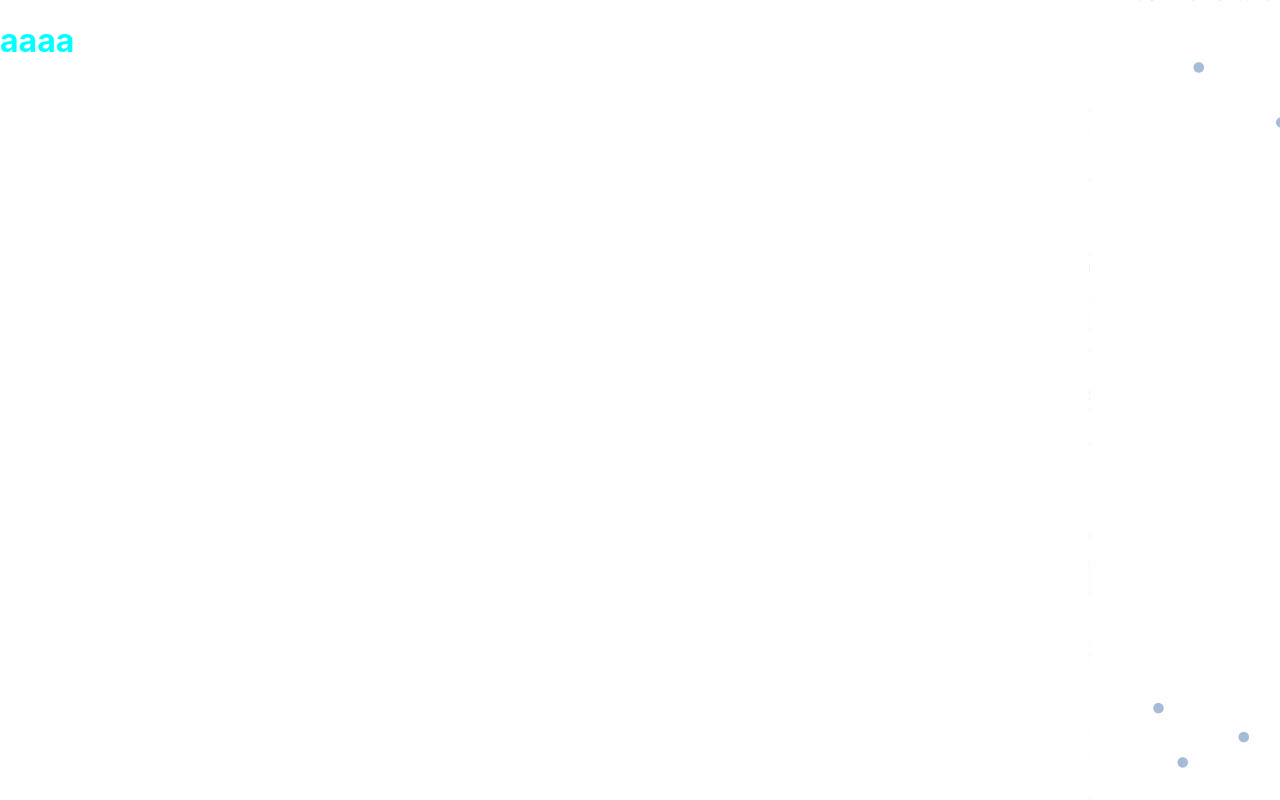
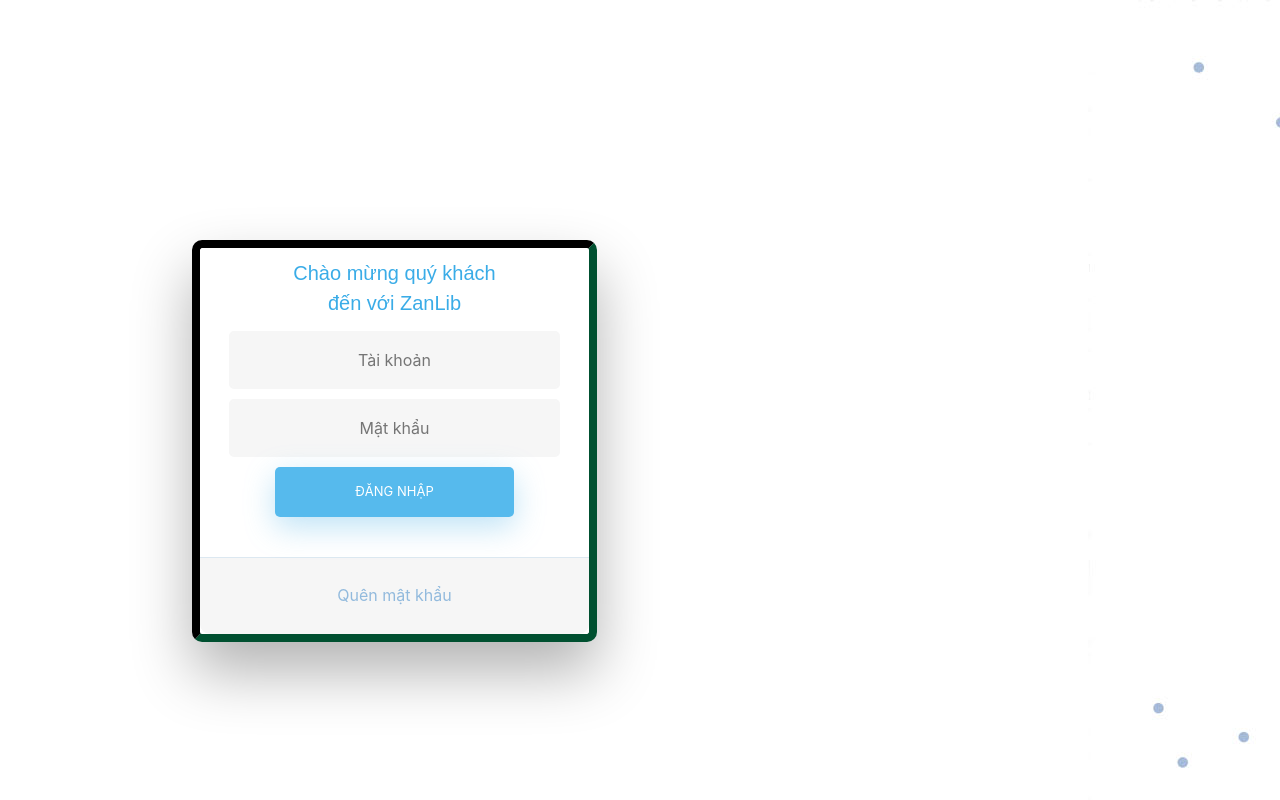
Before and after one commit to zannaghazi/TKPM, a React (Create React App) app in the folder Implementation/ui-project/: page /Login in a window 1280 px wide. Built offline with nearby package versions, Linux system fonts and the light colour scheme.

Commit message:
tạo UI Login

```diff
--- /dev/null
+++ b/Implementation/ui-project/src/Component/FormLogin.js
@@ -0,0 +1,28 @@
+import React from 'react';
+
+function FormLogin(props) {
+    return (
+        <form>
+            <input
+                type="text"
+                id="login"
+                class="fadeIn second"
+                name="login"
+                placeholder="Tài khoản"
+                v-model="userName"
+            />
+            <input
+                type="password"
+                id="password"
+                class="fadeIn third"
+                name="password"
+                placeholder="Mật khẩu"
+                v-model="passWord"
+            />
+            {/* <div v-if="err != ''" class="my-err-message">{{ err }}</div> */}
+            <input type="submit" class="fadeIn fourth" defaultValue="Log In" value="Đăng nhập" />
+        </form>
+    );
+}
+
+export default FormLogin;
--- a/Implementation/ui-project/src/Component/Login.js
+++ b/Implementation/ui-project/src/Component/Login.js
@@ -1,11 +1,24 @@
 import React from 'react';
 import styles from './static/styles.module.css'
+import 'bootstrap/dist/css/bootstrap.min.css';
+import './static/my-login.css'
+import FormLogin from './FormLogin'
 
 function Login(props) {
     console.log(styles);
     return (
         <div className={styles.myLoginPage}>
-            <h1 className={styles.myFont}>aaaa</h1>
+            <div class="fadeInDown my-login">
+                <div id="formContent" method="post" novalidate name="formContent">
+                    <div class="fadeIn first">
+                        <label class="my-label">Chào mừng quý khách đến với ZanLib</label>
+                    </div>
+                    <FormLogin />
+                    <div id="formFooter">
+                        <a class="underlineHover my-login-link" href="#">Quên mật khẩu</a>
+                    </div>
+                </div>
+            </div>
         </div>
     );
 }
--- /dev/null
+++ b/Implementation/ui-project/src/Component/static/my-login.css
@@ -0,0 +1,265 @@
+.my-login {
+    position: absolute;
+    top: 30%;
+    left: 15%;
+}
+
+.my-login-link {
+    color: #92badd;
+    display: inline-block;
+    text-decoration: none;
+    font-weight: 400;
+}
+
+#formContent {
+    -webkit-border-radius: 10px 10px 10px 10px;
+    border-radius: 10px 10px 10px 10px;
+    background: #fff;
+    padding: 30px;
+    width: 90%;
+    max-width: 450px;
+    position: relative;
+    padding: 0px;
+    -webkit-box-shadow: 0 30px 60px 0 rgba(0, 0, 0, 0.3);
+    box-shadow: 0 30px 60px 0 rgba(0, 0, 0, 0.3);
+    text-align: center;
+    border: #005030 8px inset;
+}
+
+#formFooter {
+    background-color: #f6f6f6;
+    border-top: 1px solid #dce8f1;
+    padding: 25px;
+    text-align: center;
+    -webkit-border-radius: 0 0 10px 10px;
+    border-radius: 0 0 10px 10px;
+}
+
+
+/* FORM TYPOGRAPHY*/
+
+input[type="button"],
+input[type="submit"],
+input[type="reset"] {
+    background-color: #56baed;
+    border: none;
+    color: white;
+    padding: 15px 80px;
+    text-align: center;
+    text-decoration: none;
+    display: inline-block;
+    text-transform: uppercase;
+    font-size: 13px;
+    -webkit-box-shadow: 0 10px 30px 0 rgba(95, 186, 233, 0.4);
+    box-shadow: 0 10px 30px 0 rgba(95, 186, 233, 0.4);
+    -webkit-border-radius: 5px 5px 5px 5px;
+    border-radius: 5px 5px 5px 5px;
+    margin: 5px 20px 40px 20px;
+    -webkit-transition: all 0.3s ease-in-out;
+    -moz-transition: all 0.3s ease-in-out;
+    -ms-transition: all 0.3s ease-in-out;
+    -o-transition: all 0.3s ease-in-out;
+    transition: all 0.3s ease-in-out;
+}
+
+input[type="button"]:hover,
+input[type="submit"]:hover,
+input[type="reset"]:hover {
+    background-color: #39ace7;
+}
+
+input[type="button"]:active,
+input[type="submit"]:active,
+input[type="reset"]:active {
+    -moz-transform: scale(0.95);
+    -webkit-transform: scale(0.95);
+    -o-transform: scale(0.95);
+    -ms-transform: scale(0.95);
+    transform: scale(0.95);
+}
+
+input[type="text"],
+input[type="password"] {
+    background-color: #f6f6f6;
+    border: none;
+    color: #0d0d0d;
+    padding: 15px 32px;
+    text-align: center;
+    text-decoration: none;
+    display: inline-block;
+    font-size: 16px;
+    margin: 5px;
+    width: 85%;
+    border: 2px solid #f6f6f6;
+    -webkit-transition: all 0.5s ease-in-out;
+    -moz-transition: all 0.5s ease-in-out;
+    -ms-transition: all 0.5s ease-in-out;
+    -o-transition: all 0.5s ease-in-out;
+    transition: all 0.5s ease-in-out;
+    -webkit-border-radius: 5px 5px 5px 5px;
+    border-radius: 5px 5px 5px 5px;
+}
+
+input[type="text"]:focus {
+    background-color: #fff;
+    border-bottom: 2px solid #5fbae9;
+}
+
+input[type="text"]:placeholder {
+    color: #cccccc;
+}
+
+
+/* ANIMATIONS */
+
+
+/* Simple CSS3 Fade-in-down Animation */
+
+.fadeInDown {
+    -webkit-animation-name: fadeInDown;
+    animation-name: fadeInDown;
+    -webkit-animation-duration: 1s;
+    animation-duration: 1s;
+    -webkit-animation-fill-mode: both;
+    animation-fill-mode: both;
+}
+
+@-webkit-keyframes fadeInDown {
+    0% {
+        opacity: 0;
+        -webkit-transform: translate3d(0, -100%, 0);
+        transform: translate3d(0, -100%, 0);
+    }
+    100% {
+        opacity: 1;
+        -webkit-transform: none;
+        transform: none;
+    }
+}
+
+@keyframes fadeInDown {
+    0% {
+        opacity: 0;
+        -webkit-transform: translate3d(0, -100%, 0);
+        transform: translate3d(0, -100%, 0);
+    }
+    100% {
+        opacity: 1;
+        -webkit-transform: none;
+        transform: none;
+    }
+}
+
+
+/* Simple CSS3 Fade-in Animation */
+
+@-webkit-keyframes fadeIn {
+    from {
+        opacity: 0;
+    }
+    to {
+        opacity: 1;
+    }
+}
+
+@-moz-keyframes fadeIn {
+    from {
+        opacity: 0;
+    }
+    to {
+        opacity: 1;
+    }
+}
+
+@keyframes fadeIn {
+    from {
+        opacity: 0;
+    }
+    to {
+        opacity: 1;
+    }
+}
+
+.fadeIn {
+    opacity: 0;
+    -webkit-animation: fadeIn ease-in 1;
+    -moz-animation: fadeIn ease-in 1;
+    animation: fadeIn ease-in 1;
+    -webkit-animation-fill-mode: forwards;
+    -moz-animation-fill-mode: forwards;
+    animation-fill-mode: forwards;
+    -webkit-animation-duration: 1s;
+    -moz-animation-duration: 1s;
+    animation-duration: 1s;
+}
+
+.fadeIn.first {
+    -webkit-animation-delay: 0.4s;
+    -moz-animation-delay: 0.4s;
+    animation-delay: 0.4s;
+}
+
+.fadeIn.second {
+    -webkit-animation-delay: 0.6s;
+    -moz-animation-delay: 0.6s;
+    animation-delay: 0.6s;
+}
+
+.fadeIn.third {
+    -webkit-animation-delay: 0.8s;
+    -moz-animation-delay: 0.8s;
+    animation-delay: 0.8s;
+}
+
+.fadeIn.fourth {
+    -webkit-animation-delay: 1s;
+    -moz-animation-delay: 1s;
+    animation-delay: 1s;
+}
+
+
+/* Simple CSS3 Fade-in Animation */
+
+.underlineHover:after {
+    display: block;
+    left: 0;
+    bottom: -10px;
+    width: 0;
+    height: 2px;
+    background-color: #56baed;
+    content: "";
+    transition: width 0.2s;
+}
+
+.underlineHover:hover {
+    color: #0d0d0d;
+}
+
+.underlineHover:hover:after {
+    width: 100%;
+}
+
+
+/* OTHERS */
+
+*:focus {
+    outline: none;
+}
+
+#icon {
+    width: 60%;
+}
+
+.my-label {
+    color: #3aace7;
+    font-size: 20px;
+    font-family: "Signika", sans-serif;
+    padding-top: 10px;
+    max-width: 60%;
+}
+
+.my-err-message {
+    color: red;
+    font-size: 10px;
+    font-family: "Signika", sans-serif;
+}
```
